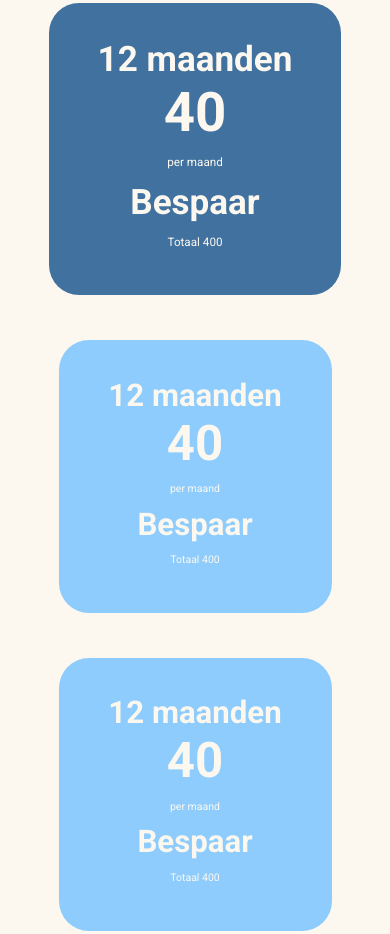
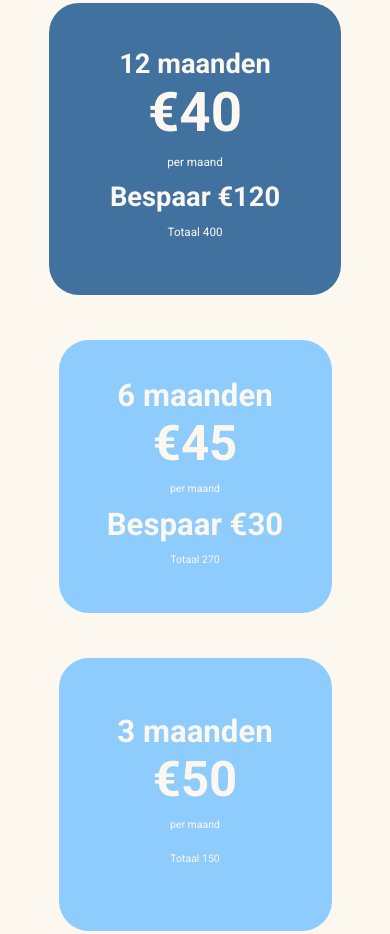
Before and after one commit to AutoGeak/Front-end, a plain HTML site: page index.html in a window 390 px wide. Shown: the part 758-1692 px from the top of the page. Drawn offline with nearby package versions, Linux system fonts and the light colour scheme.

Commit message:
Laatste versie

```diff
--- a/index.html
+++ b/index.html
@@ -40,25 +40,24 @@
             <section class="prices--card-container">
                 <a href="prices.html?pakket1" class="prices--card prices--card-big">
                     <h3>12 maanden</h3>
-                    <h2>40</h2>
+                    <h2>&#8364;40</h2>
                     <p>per maand</p>
-                    <h3>Bespaar</h3>
+                    <h3>Bespaar &#8364;120</h3>
                     <p>Totaal 400</p>
                 </a>
                 <a href="prices.html?pakket2" class="prices--card prices--card-small">
-                    <h3>12 maanden</h3>
-                    <h2>40</h2>
+                    <h3>6 maanden</h3>
+                    <h2>&#8364;45</h2>
                     <p>per maand</p>
-                    <h3>Bespaar</h3>
-                    <p>Totaal 400</p>
+                    <h3>Bespaar &#8364;30</h3>
+                    <p>Totaal 270</p>
                 </a>
 
                 <a href="prices.html?pakket3" class="prices--card prices--card-small">
-                    <h3>12 maanden</h3>
-                    <h2>40</h2>
+                    <h3>3 maanden</h3>
+                    <h2>&#8364;50</h2>
                     <p>per maand</p>
-                    <h3>Bespaar</h3>
-                    <p>Totaal 400</p>
+                    <p>Totaal 150</p>
                 </a>
             </section>
         </section>
--- a/style.css
+++ b/style.css
@@ -172,7 +172,7 @@ border-width: 1em;
 }
 
 .prices--card-big h3 {
-  font-size: 9vw;
+  font-size: 7vw;
 }
 
 .prices--card-big p {
@@ -278,7 +278,7 @@ border-width: 1em;
 
 #specs-list {
   list-style: none;
-  font-size: 1em;
+  font-size: 2em;
   text-align: center;
 }
 
@@ -293,7 +293,7 @@ border-width: 1em;
 }
 
 .info-container {
-  margin-top: 30vh;
+  margin-top: 20vh;
   display: flex;
   justify-content: space-around;
   flex-direction: column;
@@ -318,8 +318,8 @@ input[type="radio"]{
 .label{
   display: block;
   width: 100%;
-  padding: 20px 30px;
-  margin-bottom: 20px;
+  padding: 1em 2em;
+  margin: 1em;
   text-transform: capitalize;
   text-align: center;
 }
@@ -351,7 +351,7 @@ input:hover + label{
   background: #D2ECFF;
   margin: 0 auto;
   margin-top: 2em;
-  padding: 20px 30px;
+  padding: 1em 2em;
   text-align: center;
 }
 
@@ -417,7 +417,7 @@ input:hover + label{
     max-width: 60vw;
   }
   #specs-list {
-  font-size: 2em;
+  font-size: 2.5em;
   }
   .prices--card-big h3 {
     font-size: 5vw;
@@ -540,9 +540,7 @@ input:hover + label{
     max-height: 270px;
     background: #8DCCFC;
   }
-  #specs-list {
-    font-size: 2.5em;
-  }
+
   .prices--card-big {
     width: 26vw;
     max-width: 340px;
@@ -551,6 +549,7 @@ input:hover + label{
     background: #41719F;
   }
   .info-container{
+    margin-top: 30vh;
     flex-direction: row;
   }
   .label,
@@ -559,5 +558,6 @@ input:hover + label{
   }
   #specs-list{
     text-align: right;
+    font-size: 2em;
   }
 }
```
Also changed, not shown: prices.html (+1 -0 lines).
